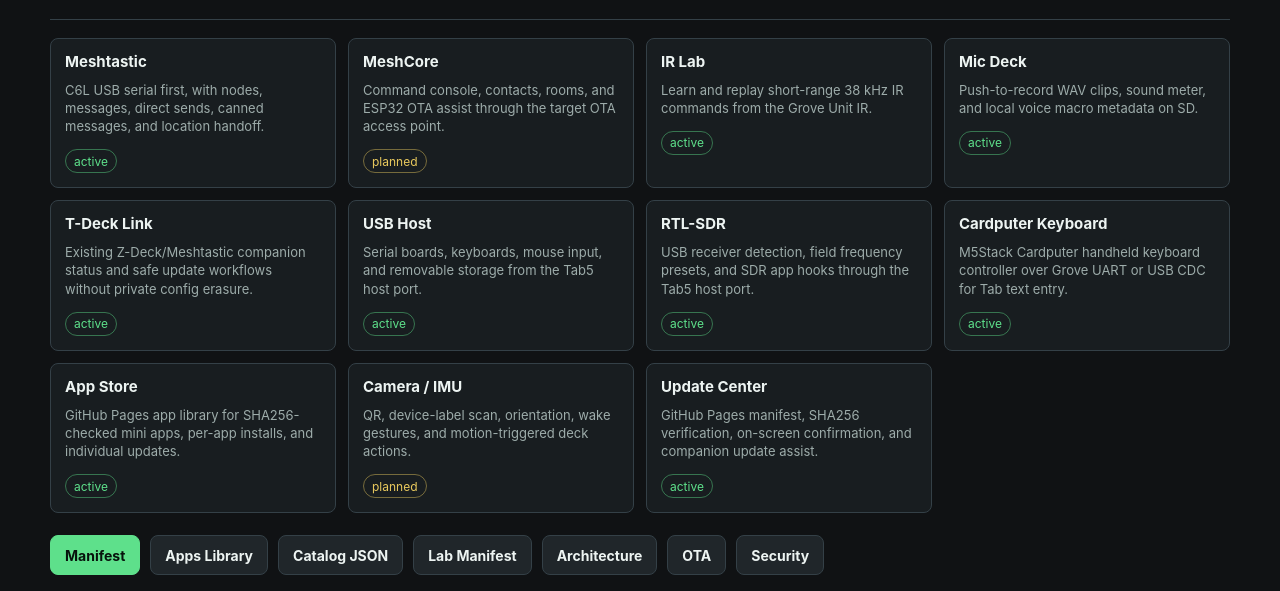
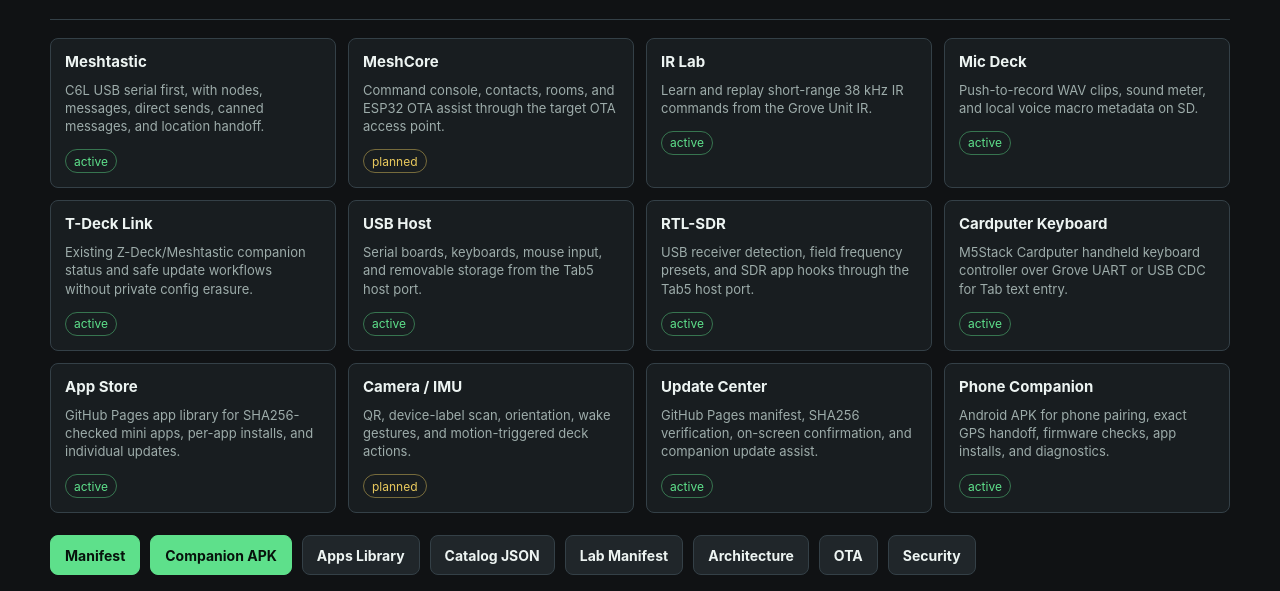
Before and after one commit to Its-ze/tabforge-cyberdeck, a plain HTML site: page docs/index.html in a window 1280 px wide. Shown: the part 168-759 px from the top of the page. Drawn offline with Linux system fonts and the light colour scheme.

Commit message:
Auto-sync TabForge Cyberdeck dev changes (2026-06-28 11:00:34 -04:00)

```diff
--- /dev/null
+++ b/docs/downloads/tabforge-companion-0.1.0-debug.apk.sha256.txt
@@ -0,0 +1 @@
+1feadec2342275cfc99ffb82a7bee878ecf8814f8aa5c85a34b901f3f7154670  tabforge-companion-0.1.0-debug.apk
--- a/docs/index.html
+++ b/docs/index.html
@@ -270,10 +270,16 @@
         <p>GitHub Pages manifest, SHA256 verification, on-screen confirmation, and companion update assist.</p>
         <span class="tag ready">active</span>
       </article>
+      <article class="card">
+        <h2>Phone Companion</h2>
+        <p>Android APK for phone pairing, exact GPS handoff, firmware checks, app installs, and diagnostics.</p>
+        <span class="tag ready">active</span>
+      </article>
     </section>
 
     <section class="actions" aria-label="Project links">
       <a class="button primary" href="manifest.json">Manifest</a>
+      <a class="button primary" href="downloads/tabforge-companion-0.1.0-debug.apk">Companion APK</a>
       <a class="button" href="apps/">Apps Library</a>
       <a class="button" href="app-store.json">Catalog JSON</a>
       <a class="button" href="manifest-lab.json">Lab Manifest</a>
```
Also changed, not shown: README.md, 4 other files.
